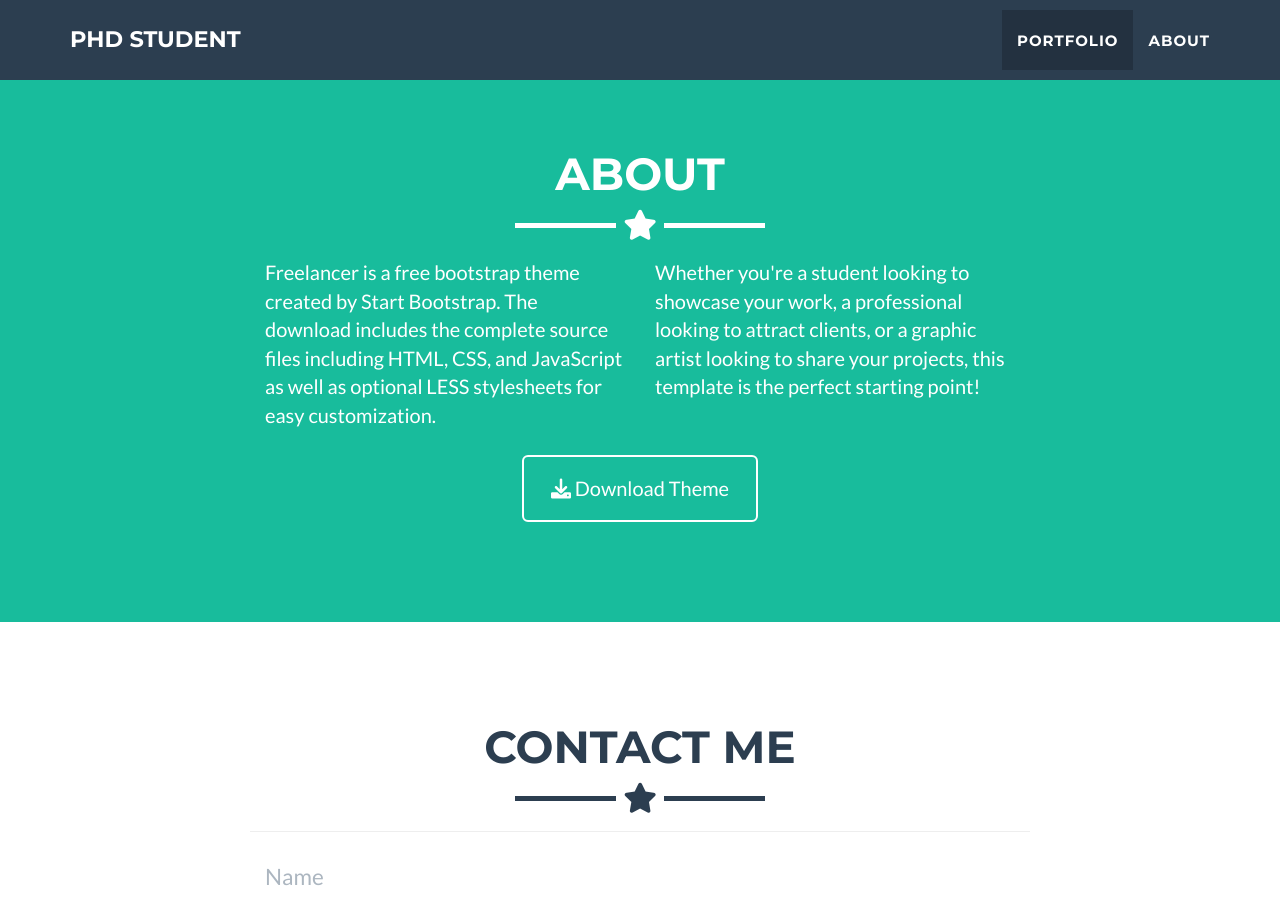
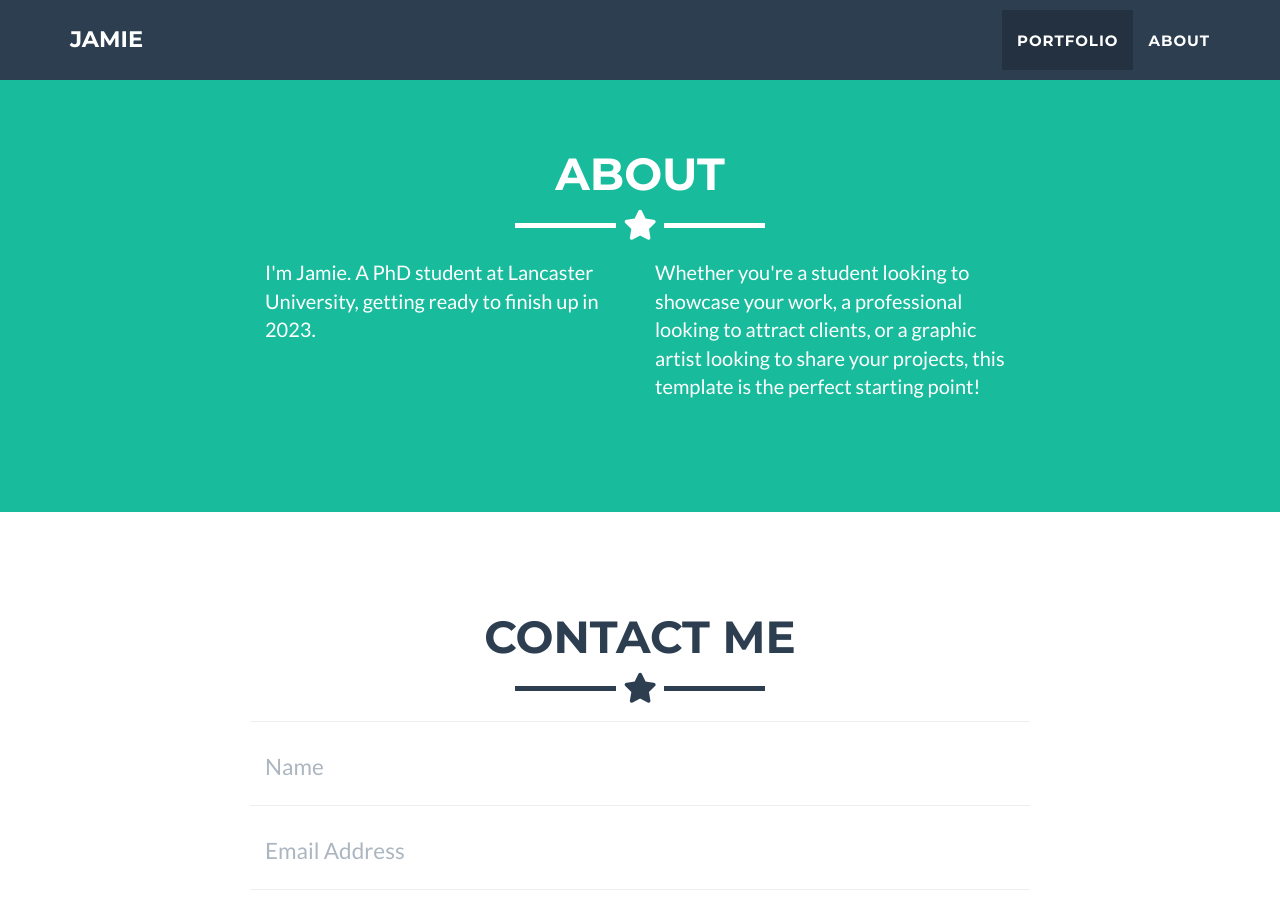
Before and after one commit to jamiedumayne/jamiedumayne.github.io, a Jekyll site: the page built from _posts/2014-07-18-project-1.markdown, in a window 1280 px wide and 900 px high, scrolled down 1623 px. Built offline with Jekyll 4.4.1, drawn with Linux system fonts in a browser that asks for light colours.

Commit message:
Remove download button

```diff
--- a/_config.yml
+++ b/_config.yml
@@ -1,5 +1,5 @@
 # Site settings
-title: PhD Student
+title: Jamie
 email: j.dumayne@lancaster.ac.uk
 url: https://github.com/jeromelachaud/freelancer-theme
 description: "Learn a bit more about me."
--- a/_includes/about.html
+++ b/_includes/about.html
@@ -9,19 +9,12 @@
     </div>
     <div class="row">
       <div class="col-lg-4 col-lg-offset-2">
-        <p>Freelancer is a free bootstrap theme created by Start Bootstrap. The download includes the complete
-          source files including HTML, CSS, and JavaScript as well as optional LESS stylesheets for easy
-          customization.</p>
+        <p>I'm Jamie. A PhD student at Lancaster University, getting ready to finish up in 2023. </p>
       </div>
       <div class="col-lg-4">
         <p>Whether you're a student looking to showcase your work, a professional looking to attract clients, or
           a graphic artist looking to share your projects, this template is the perfect starting point! </p>
       </div>
-      <div class="col-lg-8 col-lg-offset-2 text-center">
-        <a href="https://github.com/jeromelachaud/freelancer-theme" class="btn btn-lg btn-outline">
-          <i class="fa fa-download"></i> Download Theme
-        </a>
-      </div>
     </div>
   </div>
 </section>
```
